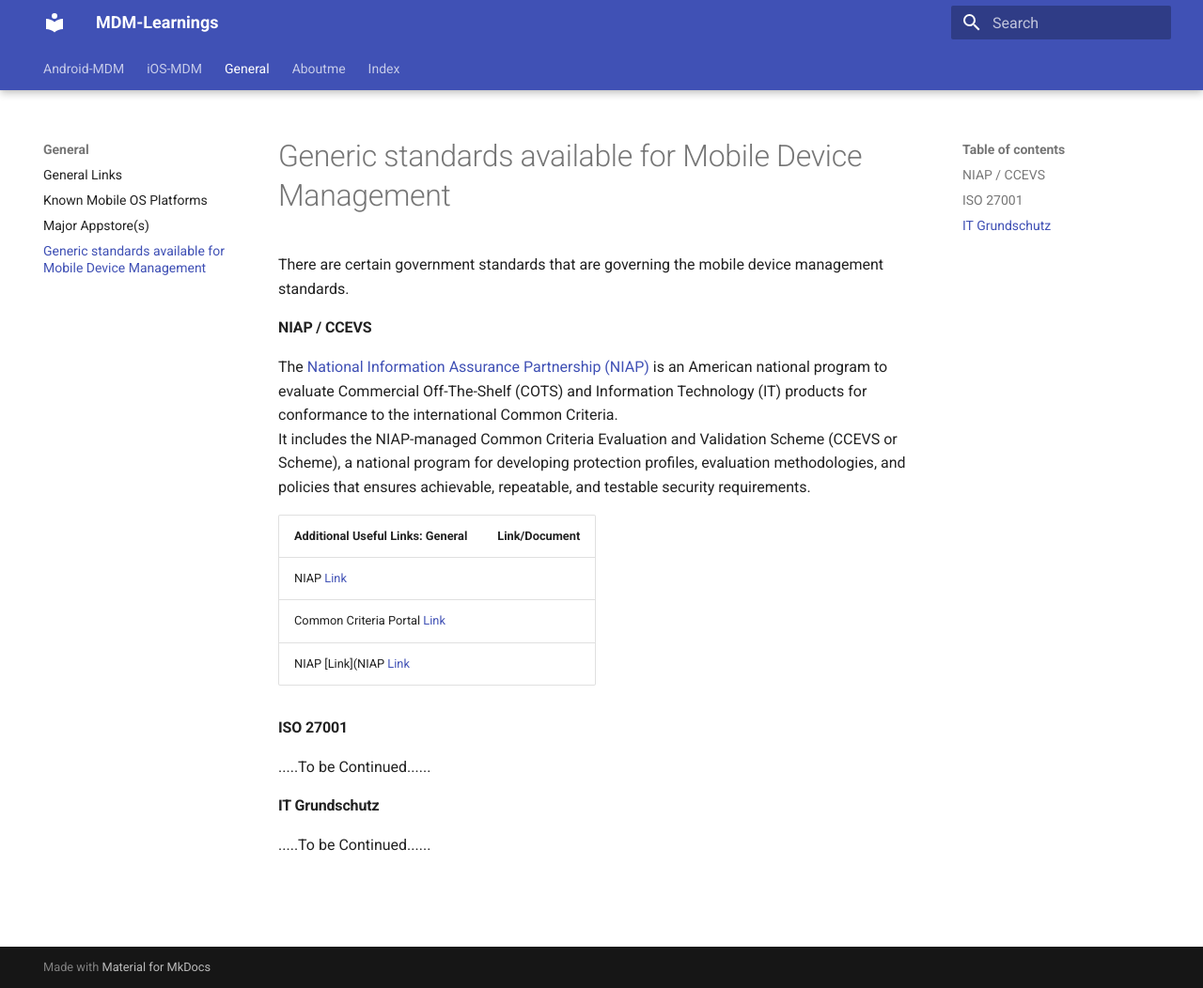
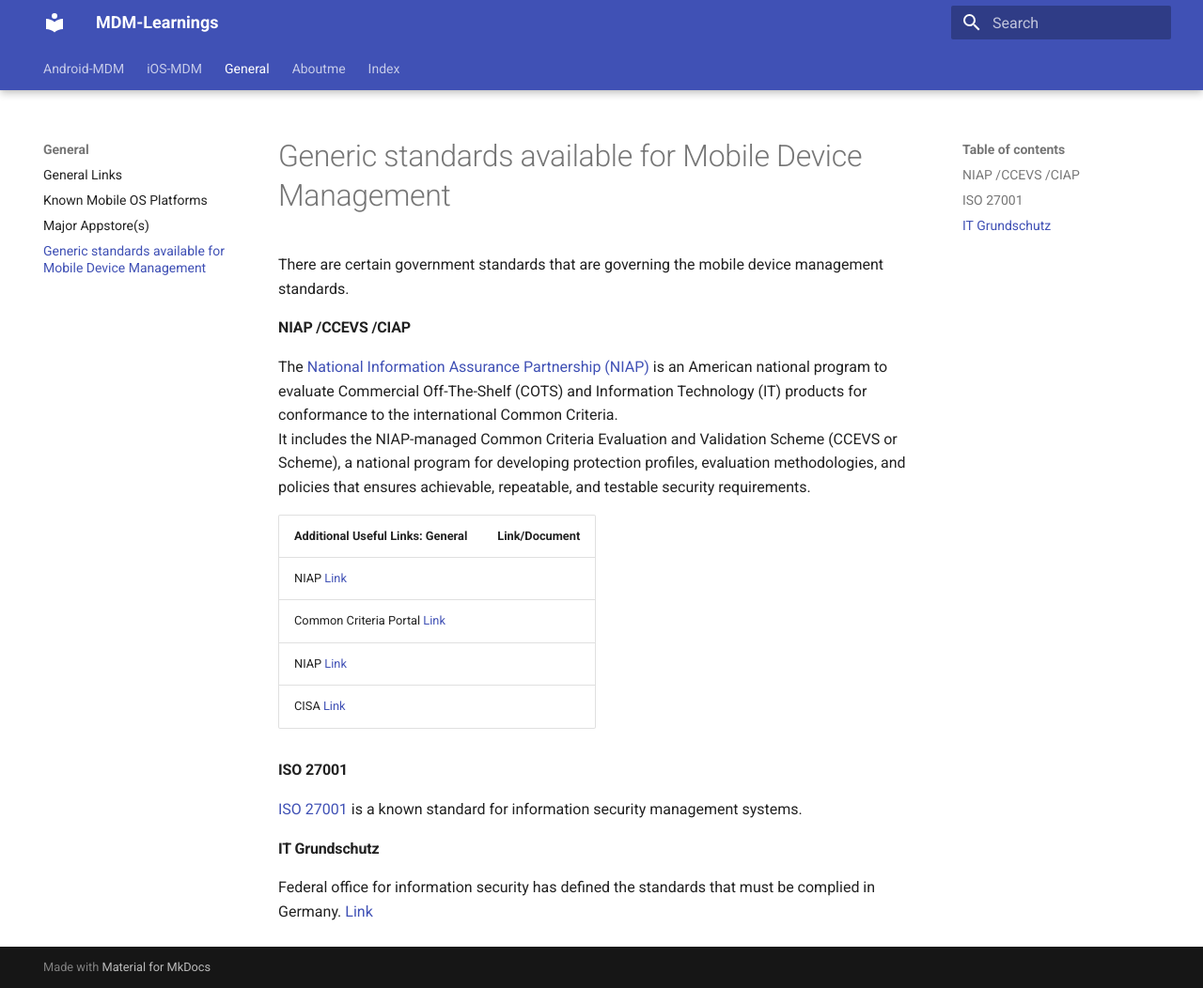
Before and after one commit to Khurrm/MDM-Learnings, an MkDocs documentation site: the page built from docs/General/Standards.md, in a window 1280 px wide and 1052 px high. Shown: the whole window at 94% size. Built offline with MkDocs 1.6.1 and Material for MkDocs 9.7.7, drawn with Linux system fonts in a browser that asks for light colours.

Commit message:
Addition of more information

```diff
--- a/docs/General/Standards.md
+++ b/docs/General/Standards.md
@@ -2,7 +2,7 @@
 
 There are certain government standards that are governing the mobile device management standards.
 
-#### NIAP / CCEVS
+#### NIAP /CCEVS /CIAP
 The [National Information Assurance Partnership (NIAP)](https://www.niap-ccevs.org/Ref/What_is_NIAP.CCEVS.cfm) is an American national program to evaluate Commercial Off-The-Shelf (COTS) and Information Technology (IT) products for conformance to the international Common Criteria.
 It includes the NIAP-managed Common Criteria Evaluation and Validation Scheme (CCEVS or Scheme), a national program for developing protection profiles, evaluation methodologies, and policies that ensures achievable, repeatable, and testable security requirements.
 
@@ -12,11 +12,14 @@ Additional Useful Links: General |Link/Document |
 ------------ | ------------- |
 NIAP [Link](https://www.niap-ccevs.org/Profile/Info.cfm?PPID=455&id=455) |
 Common Criteria Portal [Link](https://www.commoncriteriaportal.org/) |
-NIAP [Link](NIAP [Link](https://www.niap-ccevs.org/) |
+NIAP [Link](https://www.niap-ccevs.org/) |
+CISA [Link](https://www.niap-ccevs.org/) |
+
 
 #### ISO 27001
-.....To be Continued......
+[ISO 27001](https://www.iso.org/isoiec-27001-information-security.html) is a known standard for information security management systems.
 
 
 #### IT Grundschutz
-.....To be Continued......
+Federal office for information security has defined the standards that must be complied in Germany. [Link](https://www.bsi.bund.de/EN/Themen/Unternehmen-und-Organisationen/Standards-und-Zertifizierung/IT-Grundschutz/it-grundschutz_node.html
+)
```
